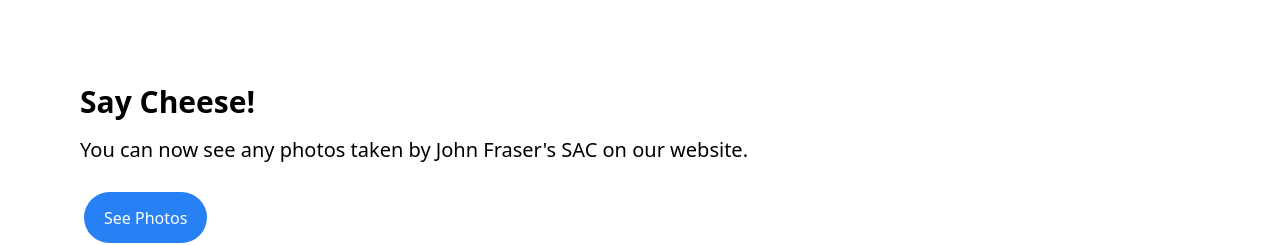
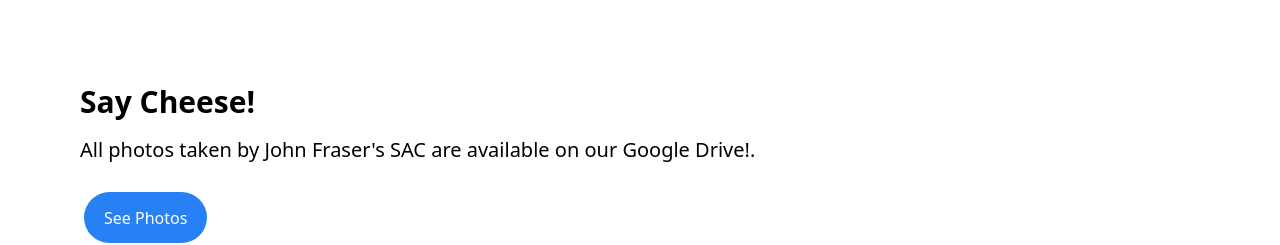
Before and after one commit to JohnfraserSAC/johnfrasersac, a Next.js app: page / in a window 1280 px wide. Shown: the part 2560-2805 px from the top of the page. Built offline with nearby package versions, Linux system fonts and the light colour scheme.

Commit message:
photo button fix

```diff
--- a/app/page.tsx
+++ b/app/page.tsx
@@ -79,8 +79,7 @@ const Page = () => {
             </div>
             <div className="lg:w-1/2">
               <div
-                className={` transition-opacity duration-500 ${
-                  fade ? "opacity-100" : "opacity-0"
+                className={` transition-opacity duration-500 ${fade ? "opacity-100" : "opacity-0"
                   }`}
               >
                 <Image
@@ -254,10 +253,10 @@ const Page = () => {
           <div className="mb-20">
             <h2 className="mb-4 text-3xl font-bold">Say Cheese!</h2>
             <p className="mb-6 text-xl">
-              You can now see any photos taken by John Fraser&apos;s SAC on
-              our website.
+              All photos taken by John Fraser&apos;s SAC are available on our
+              Google Drive!.
             </p>
-            <Link href="https://johnfrasersac.com/photos/">
+            <Link href="https://drive.google.com/drive/folders/14Bg6JuPVyGwGI986iwQs9gJBBzn3kjah?usp=drive_link">
               <button className="button-2">See Photos</button>
             </Link>
           </div>
```
Lines whose indentation alone changed are shown as unchanged.
